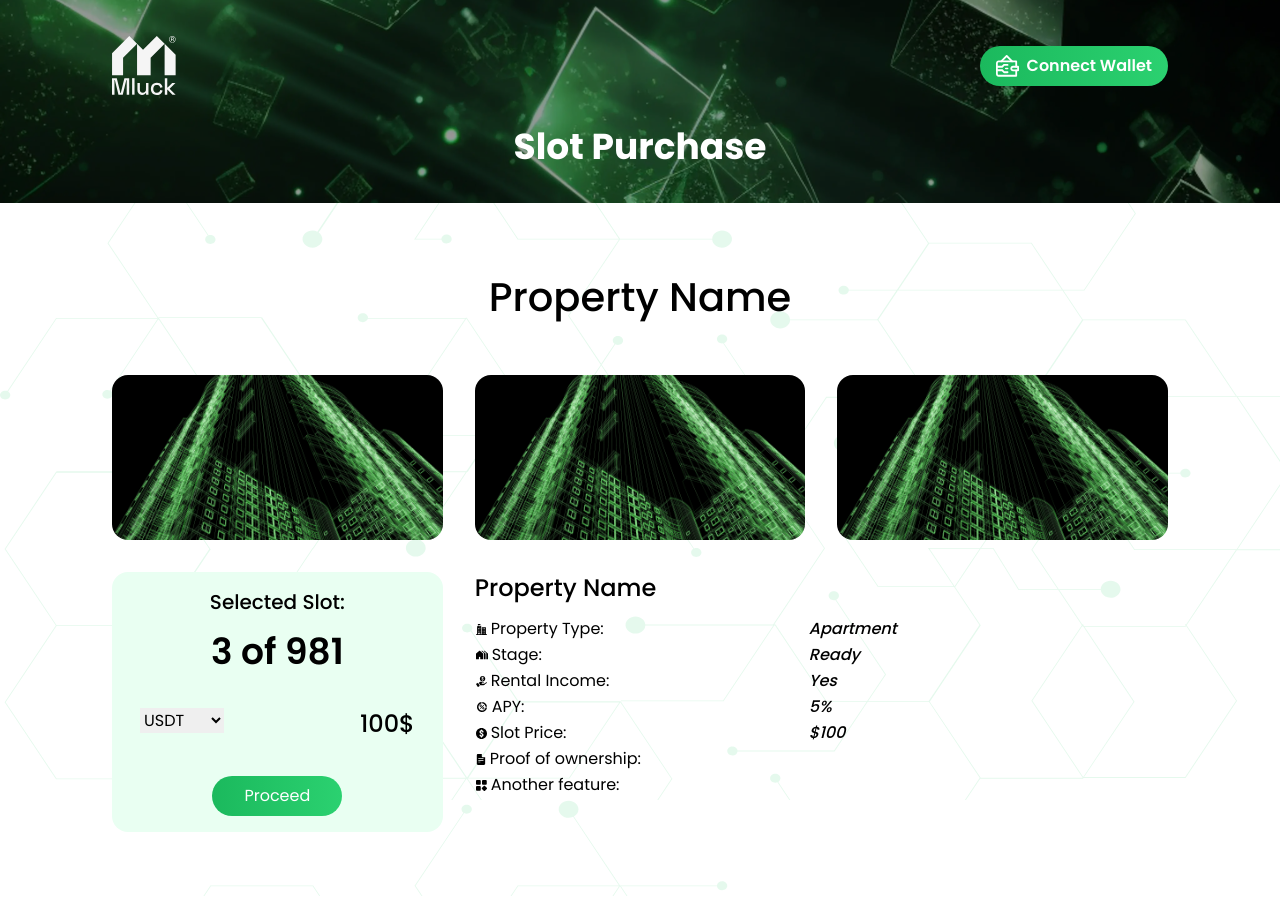
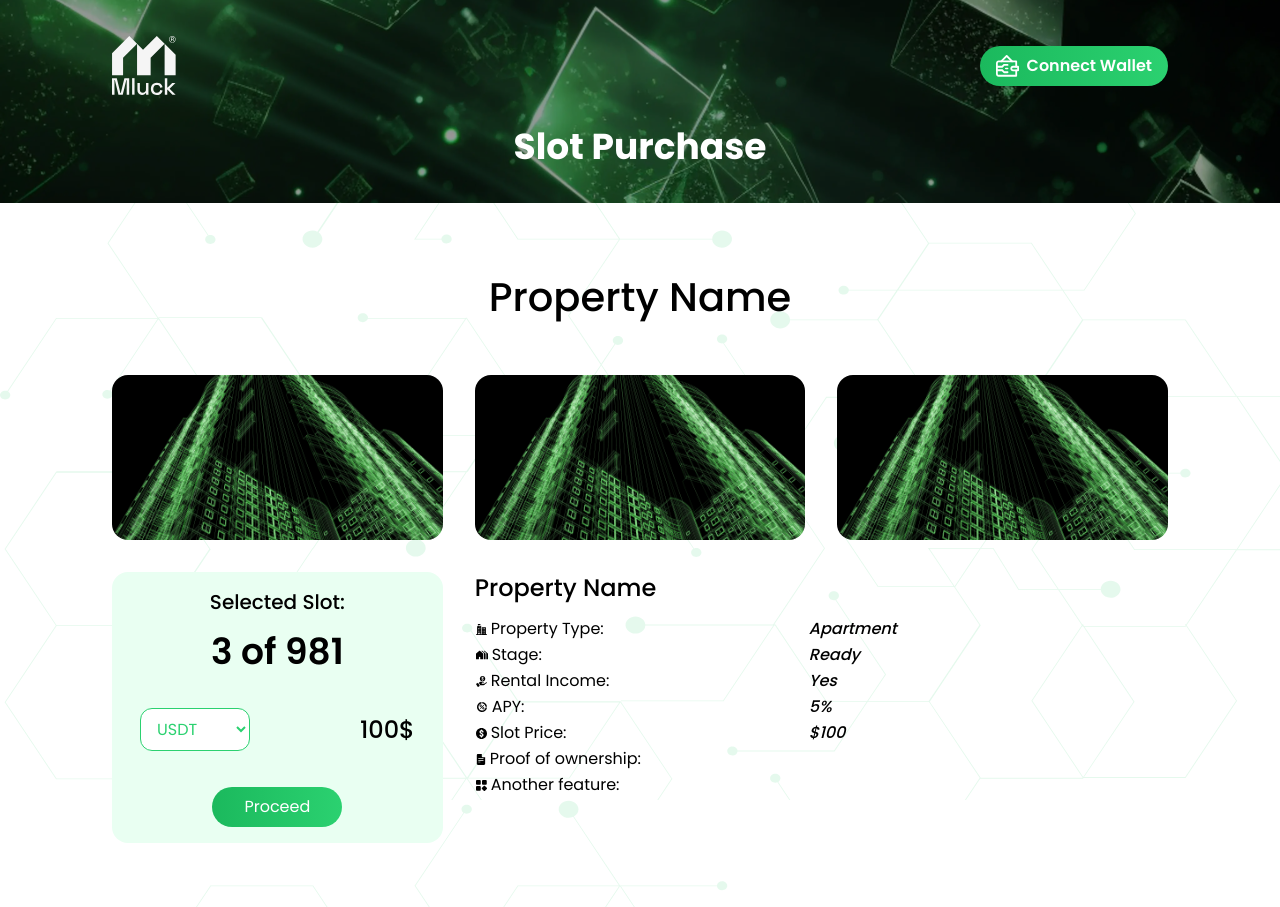
Before and after one commit to farhad-zada/app.mluck.io, a Next.js app: page /slot in a window 1280 px wide. Built offline with nearby package versions, Linux system fonts and the light colour scheme.

Commit message:
Fix hover effects

```diff
--- a/app/account/page.tsx
+++ b/app/account/page.tsx
@@ -83,7 +83,7 @@ export default function Account() {
                         {item.income} USDT
                       </span>
                     </div>
-                    <button className="bg-gradient-green py-2 text-white rounded-3xl">
+                    <button className="bg-gradient-green hover:shadow-xl transition-all duration-300 py-2 text-white rounded-3xl">
                       Claim
                     </button>
                   </div>
@@ -97,7 +97,7 @@ export default function Account() {
                 <span>Total income:</span>
                 <b className="font-semibold italic ml-4">{data.totalIncome} USDT</b>
               </div>
-              <button className="bg-gradient-green rounded-3xl text-white py-1 mt-3 font-semibold text-base md:text-2xl">
+              <button className="bg-gradient-green hover:shadow-xl transition-all duration-300 rounded-3xl text-white py-1 mt-3 font-semibold text-base md:text-2xl">
                 Claim All
               </button>
             </div>
--- a/app/components/Header.tsx
+++ b/app/components/Header.tsx
@@ -23,7 +23,7 @@ export default function Header({ title }: { title: string }) {
             <div>
               {wallet ? (
                 <Link
-                  className="bg-gradient-green flex w-fit items-center py-2 px-3 md:py-2 md:px-4 text-white font-semibold text-sm md:text-base rounded-2xl md:rounded-3xl"
+                  className="bg-gradient-green hover:shadow-xl transition-all duration-300 flex w-fit items-center py-2 px-3 md:py-2 md:px-4 text-white font-semibold text-sm md:text-base rounded-2xl md:rounded-3xl"
                   href="/account"
                 >
                   <img
@@ -37,7 +37,7 @@ export default function Header({ title }: { title: string }) {
                 <button
                   onClick={connectWallet}
                   id="connectWallet"
-                  className="bg-gradient-green flex w-fit items-center py-2 px-3 md:py-2 md:px-4 text-white font-semibold text-sm md:text-base rounded-2xl md:rounded-3xl"
+                  className="bg-gradient-green hover:shadow-xl transition-all duration-300 flex w-fit items-center py-2 px-3 md:py-2 md:px-4 text-white font-semibold text-sm md:text-base rounded-2xl md:rounded-3xl"
                 >
                   <img
                     src="/assets/icon-digital-wallet.svg"
--- a/app/components/PropertyTabs.tsx
+++ b/app/components/PropertyTabs.tsx
@@ -117,8 +117,8 @@ export default function PropertyTabs() {
               <li key={city}>
                 <button
                   onClick={() => setActiveTab(city)}
-                  className={`w-36 py-2 rounded-xl text-black bg-[#ECECEC4B] text-center font-medium ${
-                    activeTab === city ? "bg-theme-green text-white" : ""
+                  className={`w-36 py-2 rounded-xl text-black bg-[#ECECEC4B] text-center font-medium hover:bg-[#ECECEC] transition-all duration-300 ${
+                    activeTab === city ? "bg-theme-green text-white hover:bg-theme-green-hover" : ""
                   }`}
                 >
                   {city.charAt(0).toUpperCase() + city.slice(1)}
@@ -219,7 +219,7 @@ export default function PropertyTabs() {
                   <div className="text-center">
                     <Link
                       href={`/slot/${property.id}`}
-                      className="text-white hover:animate-hover-move bg-gradient-green py-3 px-8 font-semibold inline-block rounded-3xl mt-8"
+                      className="text-white hover:shadow-xl transition-all duration-300 bg-gradient-green py-3 px-8 font-semibold inline-block rounded-3xl mt-8"
                     >
                       Purchase Now
                     </Link>
--- a/app/components/Slot.tsx
+++ b/app/components/Slot.tsx
@@ -33,10 +33,10 @@ export default function Slot() {
                 <div className="font-medium text-xl mb-4">Selected Slot:</div>
                 <div className="font-semibold text-4xl mb-9">3 of 981</div>
                 <div className="flex items-center justify-center ">
-                  <div className="flex items-start justify-between w-full max-w-80">
-                    <select name="currency" id="currency">
-                      <option value="USDT">USDT</option>
-                      <option value="USDC">USDC</option>
+                  <div className="flex items-center justify-between w-full max-w-80">
+                    <select className="bg-white border border-theme-green text-theme-green rounded-xl px-3 py-2 focus:outline-theme-green" name="currency" id="currency">
+                      <option className="checked:text-theme-green text-black" value="USDT">USDT</option>
+                      <option className="checked:text-theme-green text-black" value="USDC">USDC</option>
                       <option disabled value="$Mluck">
                         $MLUCK
                       </option>
@@ -44,7 +44,7 @@ export default function Slot() {
                     <span className="font-medium text-2xl">100$</span>
                   </div>
                 </div>
-                <button className="bg-gradient-green text-white rounded-3xl py-2 px-8 mt-9">
+                <button className="bg-gradient-green hover:shadow-xl transition-all duration-300 text-white rounded-3xl py-2 px-8 mt-9">
                   Proceed
                 </button>
               </div>
--- a/tailwind.config.ts
+++ b/tailwind.config.ts
@@ -13,6 +13,7 @@ export default {
         foreground: "var(--foreground)",
         "grey-10": "#E9FFF2",
         "theme-green": "#2BD170",
+        "theme-green-hover": "#1BB95D",
       },
       backgroundImage: {
         "gradient-green": "linear-gradient(90deg, #1BB95D 0%, #2BD170 100%)",
```
